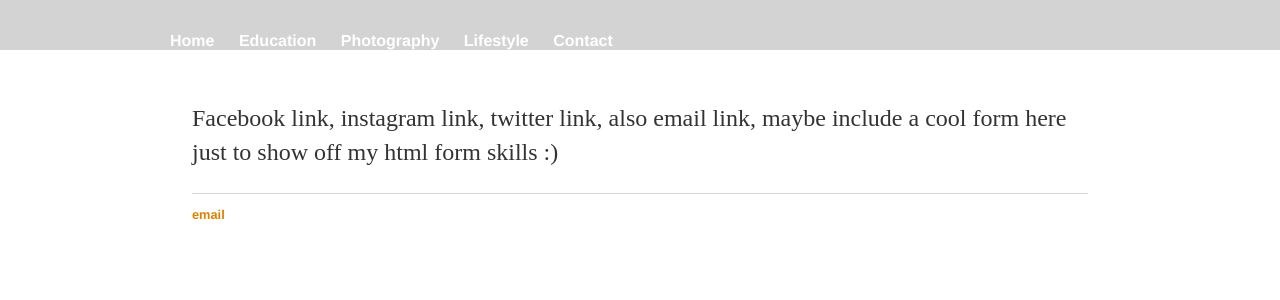
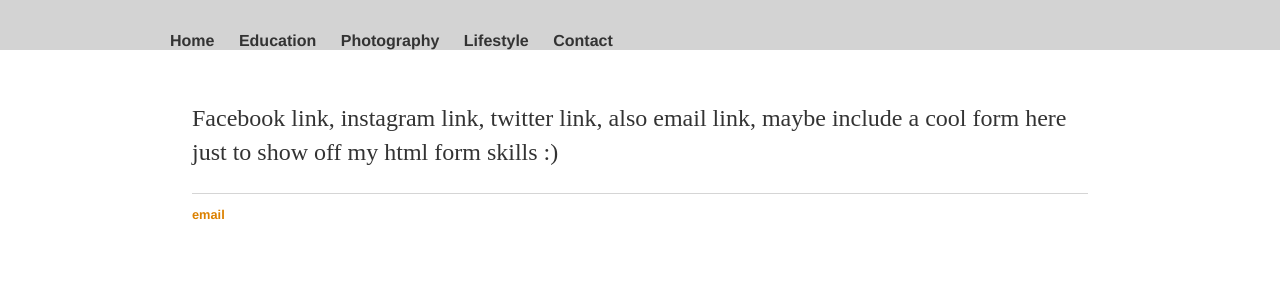
Before and after one commit to itsonlyjaz/itsonlyjaz.github.io, a Jekyll site: the page built from contact/index.html, in a window 1280 px wide. Shown: the top 300 px of the page. Built offline with Jekyll 4.4.1, drawn with Linux system fonts in a browser that asks for light colours.

Commit message:
Update main.css

```diff
--- a/css/main.css
+++ b/css/main.css
@@ -35,7 +35,7 @@ body {
   margin: 0 auto;
 }
 .menu a, .menu a:visited {
-  color: #ffffff;
+  color: #333;
 }
 .menu a:hover, .menu a:target {
   color: #ebebeb;
@@ -91,7 +91,22 @@ body {
     display: none;
   }
 
-  .parallax1 {
+
+
+  #menu:target .show {
+    display: none;
+  }
+  #menu:target .hide, #menu:target .menu-items {
+    display: inline-block;
+  }
+}
+
+@media only screen and (max-width: 220px) {
+  .sitename, .show, .hide {
+    font-size: 14px;
+  }
+}
+.parallax1 {
     /* About Page*/
     background-image: url("forrest.JPG");
     min-height: 500px;
@@ -110,21 +125,6 @@ body {
     background-repeat: no-repeat;
     background-size: cover;
 }
-
-  #menu:target .show {
-    display: none;
-  }
-  #menu:target .hide, #menu:target .menu-items {
-    display: inline-block;
-  }
-}
-
-@media only screen and (max-width: 220px) {
-  .sitename, .show, .hide {
-    font-size: 14px;
-  }
-}
-
 nav ul, footer ul {
     font-family:'Helvetica', 'Arial', 'Sans-Serif';
     padding: 0px;
```
